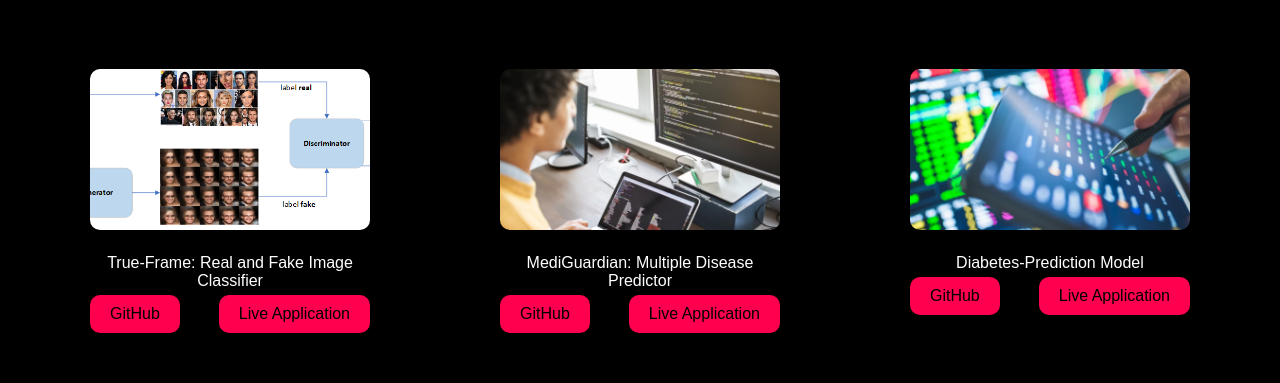
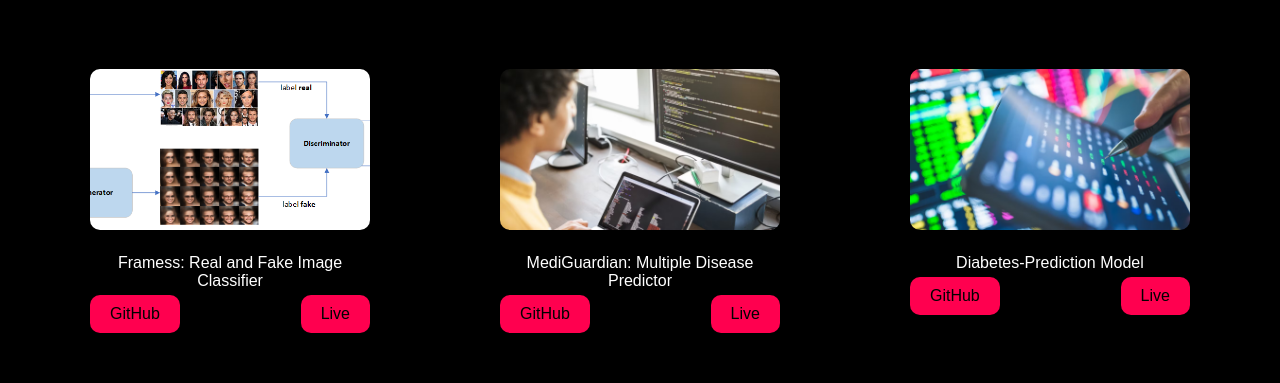
Before and after one commit to shubhamyadav87/portfolio-website, a plain HTML site: page projects.html in a window 1280 px wide. Shown: the part 190-573 px from the top of the page. Drawn offline with Linux system fonts and the light colour scheme.

Commit message:
Update projects.html

```diff
--- a/projects.html
+++ b/projects.html
@@ -44,10 +44,10 @@
         <div class="projects-grid">
             <div class="project-card" data-github="https://github.com/shubhamyadav87/True-Frame" data-live="https://true-frame.streamlit.app/">
                 <img src="projects/image classification.jpg" alt="Project 1">
-                <p>True-Frame: Real and Fake Image Classifier</p>
+                <p>Framess: Real and Fake Image Classifier</p>
                 <div class="project-links hidden">
-                    <a href="https://github.com/shubhamyadav87/True-Frame" class="github-link" target="_blank">GitHub</a>
-                    <a href="https://true-frame.streamlit.app/" class="live-link" target="_blank">Live Application</a>
+                    <a href="https://github.com/shubhamyadav87/Framess" class="github-link" target="_blank">GitHub</a>
+                    <a href="https://framess.streamlit.app/" class="live-link" target="_blank">Live</a>
                 </div>
             </div>
             <div class="project-card" data-github="https://github.com/shubhamyadav87/Dibatese-Prediction_model" data-live="https://dibatese-prediction-model.streamlit.app/">
@@ -55,7 +55,7 @@
                 <p>MediGuardian: Multiple Disease Predictor</p>
                 <div class="project-links hidden">
                     <a href="https://github.com/shubhamyadav87/Dibatese-Prediction_model" class="github-link" target="_blank">GitHub</a>
-                    <a href="https://dibatese-prediction-model.streamlit.app/" class="live-link" target="_blank">Live Application</a>
+                    <a href="https://dibatese-prediction-model.streamlit.app/" class="live-link" target="_blank">Live</a>
                 </div>
             </div>
             <div class="project-card" data-github="https://github.com/shubhamyadav87/Diabetes-Prediction_model" data-live="https://diabetes-prediction-model.streamlit.app/">
@@ -63,7 +63,7 @@
                 <p>Diabetes-Prediction Model</p>
                 <div class="project-links hidden">
                     <a href="https://github.com/shubhamyadav87/Diabetes-Prediction_model" class="github-link" target="_blank">GitHub</a>
-                    <a href="https://diabetes-prediction-model.streamlit.app/" class="live-link" target="_blank">Live Application</a>
+                    <a href="https://diabetes-prediction-model.streamlit.app/" class="live-link" target="_blank">Live</a>
                 </div>
             </div>
         </div>
```
